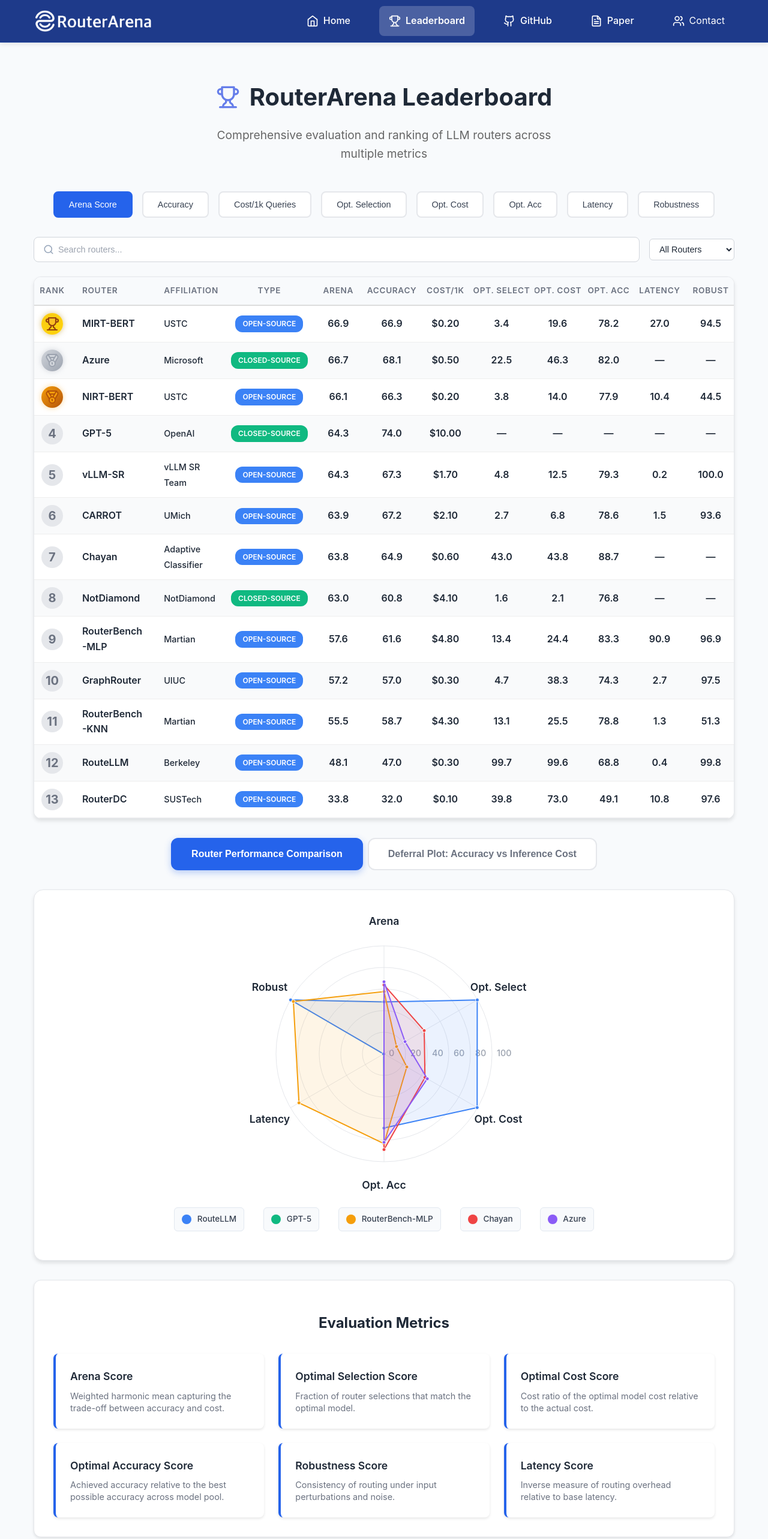
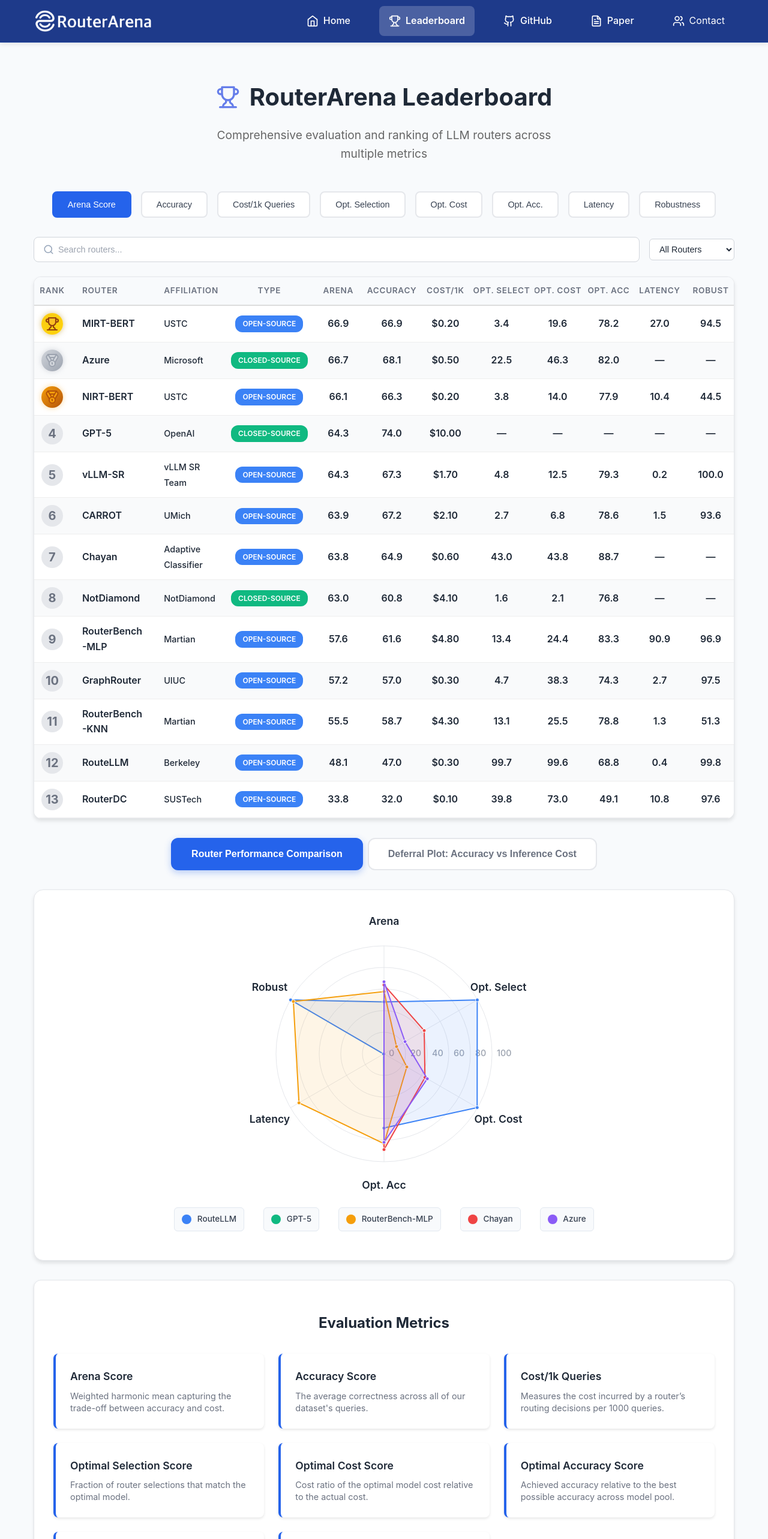
Before and after one commit to RouteWorks/routeworks.github.io, a React (Create React App) app: page /leaderboard in a window 1280 px wide. Shown: the top 2566 px of the page at 60% size. Built offline with nearby package versions, Linux system fonts and the light colour scheme.

Commit message:
Added eval metric explanation

```diff
--- a/src/pages/LeaderboardPage.tsx
+++ b/src/pages/LeaderboardPage.tsx
@@ -166,7 +166,7 @@
             className={`metric-filter-btn ${activeMetric === 'optimalAcc' ? 'active' : ''}`}
             onClick={() => setActiveMetric('optimalAcc')}
           >
-            Opt. Acc
+            Opt. Acc.
           </button>
           <button
             className={`metric-filter-btn ${activeMetric === 'latency' ? 'active' : ''}`}
@@ -398,6 +398,46 @@
               </div>
             </div>
 
+            <div className="metric-card">
+              <div className="metric-summary">
+                <h3>Accuracy Score</h3>
+                <p> The average correctness across all of our dataset's queries.</p>
+              </div>
+
+              <div className="metric-details">
+                <h4>Definition</h4>
+                <p>
+                We calculate accuracy as the average correctness of the answers generated by the router's selected models across all of our dataset's queries
+                </p>
+
+
+                <p>
+                  <strong>Range:</strong> [0, 100]
+                </p>
+              </div>
+            </div>
+
+            <div className="metric-card">
+              <div className="metric-summary">
+                <h3>Cost/1k Queries</h3>
+                <p>Measures the cost incurred by a router’s routing decisions per 1000 queries.</p>
+              </div>
+
+              <div className="metric-details">
+                <h4>Definition</h4>
+                <p>
+                This is the average token cost incurred by the router's selected models for 1000 queries from our dataset.
+                <br />
+                We obtain the per-token cost for the specific models a router
+chooses using the official API pricing published by their providers. For unpopular models that are not served by commercial providers, we deploy them ourselves for experiments.
+In such cases, we approximate their costs using the pricing tiers published by commercial hosting
+platforms.
+                </p>
+
+              </div>
+            </div>
+
+
             {/* 2️⃣ Optimal Selection Score */}
             <div className="metric-card">
               <div className="metric-summary">
```
